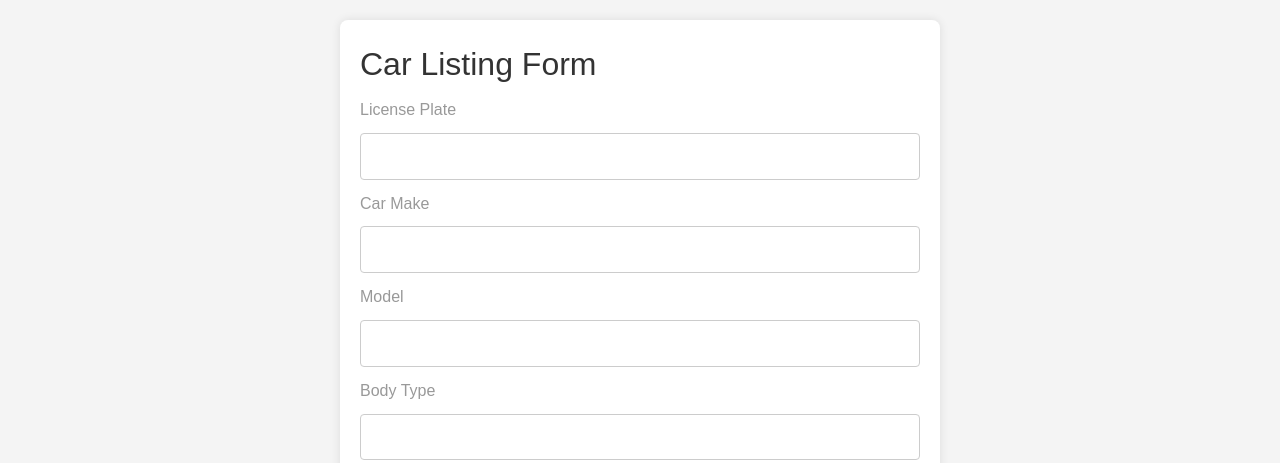
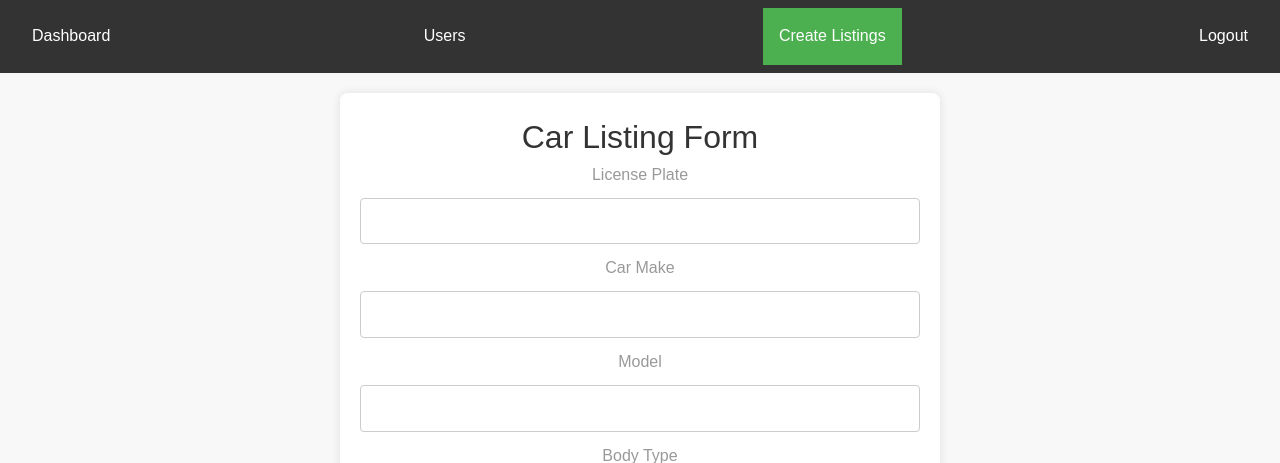
Before and after one commit to cherylthy/database-project, a Flask app: page /create_listings in a window 1280 px wide. Shown: the top 463 px of the page. Run offline with Flask 3, Linux system fonts and the light colour scheme; some libraries are stand-ins or nearby versions.

Commit message:
cleanup and add hrefs

```diff
--- a/templates/admin_dashboard.html
+++ b/templates/admin_dashboard.html
@@ -9,7 +9,7 @@
 </head>
 <body>
     <div class="navbar">
-        <a href="#" class="active">Dashboard</a>
+        <a href="{{ url_for('admin_dashboard')}}" class="active">Dashboard</a>
         <a href="{{ url_for('manage_users')}}">Users</a>
         <a href="{{ url_for('add_listing')}}">Create Listing</a>
         <a href="{{ url_for('logout') }}">Logout</a>
--- a/templates/create_listings.html
+++ b/templates/create_listings.html
@@ -18,9 +18,15 @@
   <link rel= "stylesheet" type= "text/css" href= "{{ url_for('static',filename='styles/icomoon.css') }}">
   <link rel= "stylesheet" type= "text/css" href= "{{ url_for('static',filename='styles/style.css') }}">
   <link rel= "stylesheet" type= "text/css" href= "{{ url_for('static',filename='styles/listings.css') }}">
+  <link rel="stylesheet" type="text/css" href="{{ url_for('static', filename='styles/admin_dashboard.css') }}">
 </head>
 <body>
-
+  <div class="navbar">
+    <a href="{{ url_for('admin_dashboard') }}">Dashboard</a>
+    <a href="{{ url_for('manage_users') }}">Users</a>
+    <a href="{{ url_for('add_listing')}}" class="active">Create Listings</a>
+    <a href="{{ url_for('logout') }}">Logout</a>
+</div>
   <form action="/create_listings" method="post">
     <h2>Car Listing Form</h2>
 
--- a/templates/manage_users.html
+++ b/templates/manage_users.html
@@ -10,7 +10,7 @@
 <div class="navbar">
     <a href="{{ url_for('admin_dashboard') }}">Dashboard</a>
     <a href="{{ url_for('manage_users') }}" class="active">Users</a>
-    <a href="#">Settings</a>
+    <a href="{{ url_for('add_listing')}}">Create Listings</a>
     <a href="{{ url_for('logout') }}">Logout</a>
 </div>
 
```
